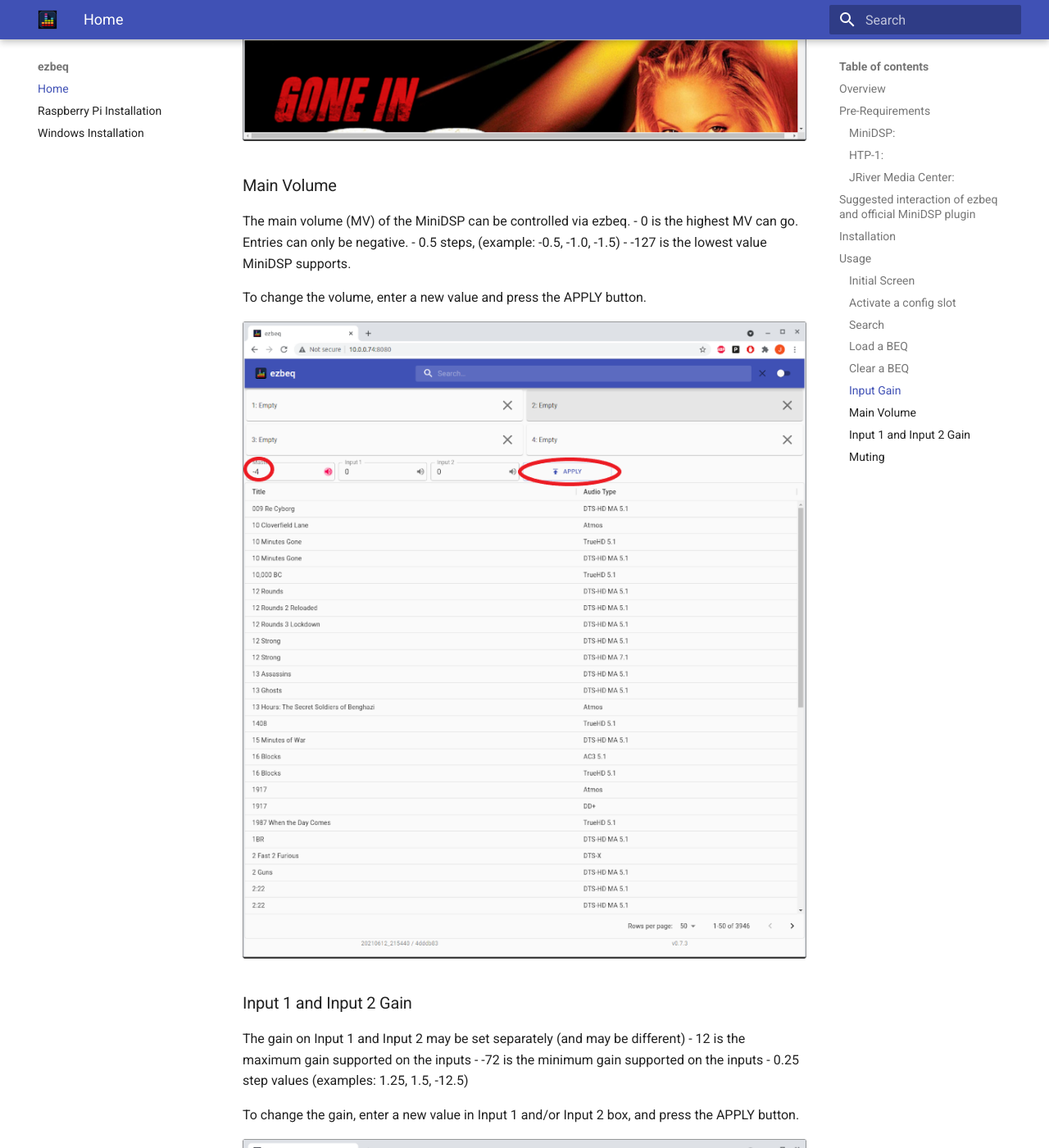
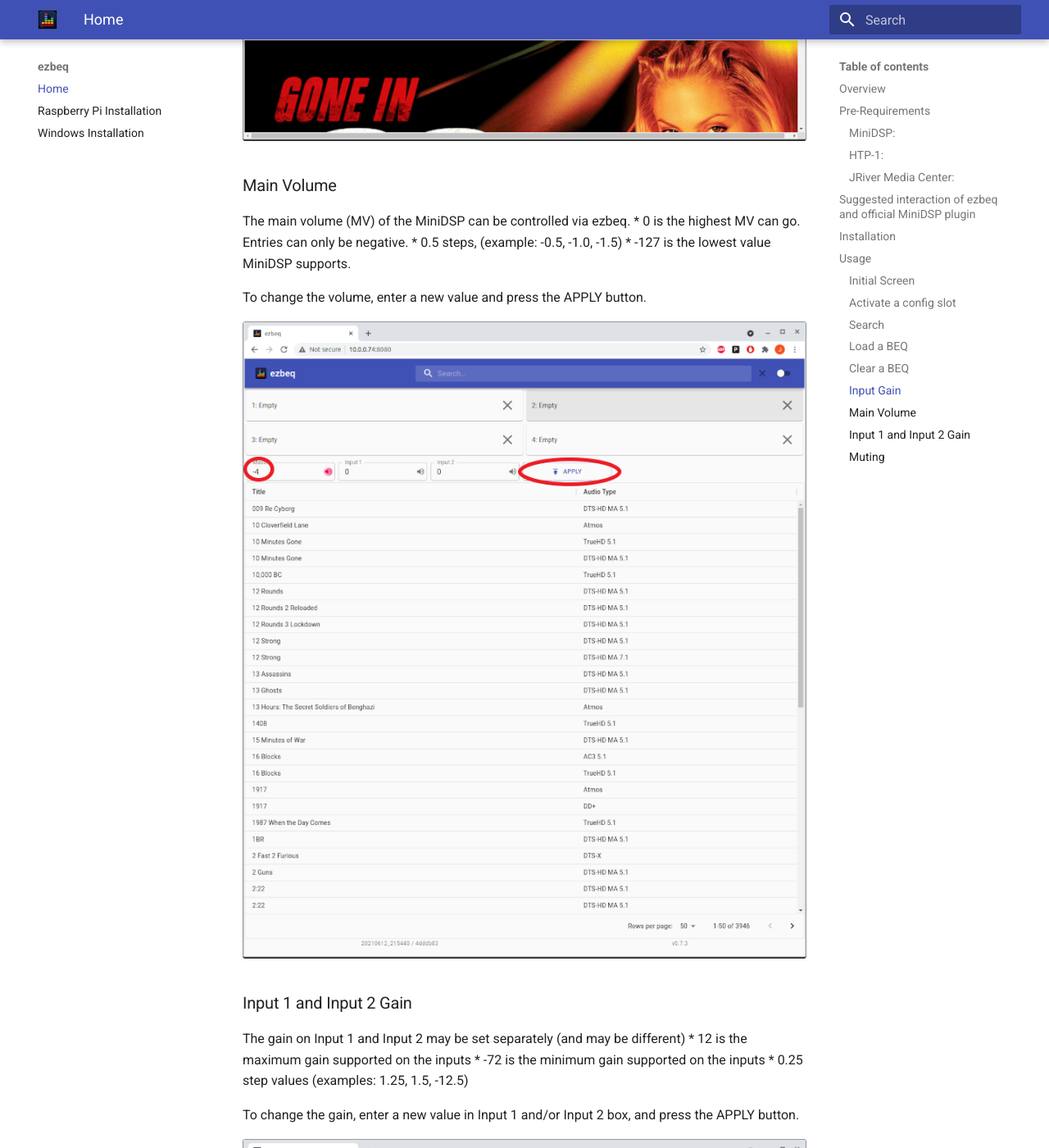
Before and after one commit to 3ll3d00d/ezbeq, an MkDocs documentation site: the page built from docs/index.md, in a window 1280 px wide and 1400 px high, scrolled down 10727 px. Shown: the whole window at 82% size. Built offline with MkDocs 1.6.1 and Material for MkDocs 9.7.7, drawn with Linux system fonts in a browser that asks for light colours.

```diff
--- a/docs/index.md
+++ b/docs/index.md
@@ -104,9 +104,9 @@ This title does not have input gain settings available, and therefore is grayed
 ### Main Volume
 
 The main volume (MV) of the MiniDSP can be controlled via ezbeq.
-- 0 is the highest MV can go. Entries can only be negative.
-- 0.5 steps, (example: -0.5, -1.0, -1.5)
-- -127 is the lowest value MiniDSP supports.
+* 0 is the highest MV can go. Entries can only be negative.
+* 0.5 steps, (example: -0.5, -1.0, -1.5)
+* -127 is the lowest value MiniDSP supports.
 
 To change the volume, enter a new value and press the APPLY button.
 
@@ -115,9 +115,9 @@ To change the volume, enter a new value and press the APPLY button.
 ### Input 1 and Input 2 Gain
 
 The gain on Input 1 and Input 2 may be set separately (and may be different)
-- 12 is the maximum gain supported on the inputs
-- -72 is the minimum gain supported on the inputs
-- 0.25 step values (examples: 1.25, 1.5, -12.5)
+* 12 is the maximum gain supported on the inputs
+* -72 is the minimum gain supported on the inputs
+* 0.25 step values (examples: 1.25, 1.5, -12.5)
 
 To change the gain, enter a new value in Input 1 and/or Input 2 box, and press the APPLY button.
 
```
